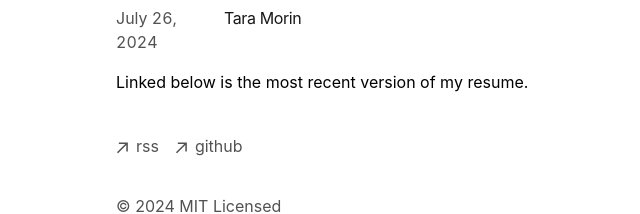
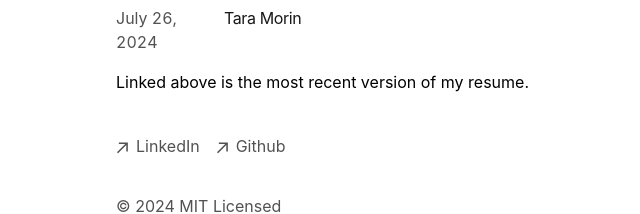
Before and after one commit to tara-morin/website, a Next.js app: page /resume in a window 1280 px wide. Shown: the part 194-408 px from the top of the page, without its empty margins (236-876 px from the left). Built offline with nearby package versions, Linux system fonts and the light colour scheme.

Commit message:
added linked in

```diff
--- a/app/components/footer.tsx
+++ b/app/components/footer.tsx
@@ -24,10 +24,10 @@ export default function Footer() {
             className="flex items-center transition-all hover:text-neutral-800 dark:hover:text-neutral-100"
             rel="noopener noreferrer"
             target="_blank"
-            href="/rss"
+            href="www.linkedin.com/in/tara-morin-2892b3231"
           >
             <ArrowIcon />
-            <p className="ml-2 h-7">rss</p>
+            <p className="ml-2 h-7">LinkedIn</p>
           </a>
         </li>
         <li>
@@ -38,7 +38,7 @@ export default function Footer() {
             href="https://github.com/tara-morin"
           >
             <ArrowIcon />
-            <p className="ml-2 h-7">github</p>
+            <p className="ml-2 h-7">Github</p>
           </a>
         </li>
       </ul>
--- a/app/resume/page.tsx
+++ b/app/resume/page.tsx
@@ -12,7 +12,7 @@ export default function Page() {
       <BlogPosts />
 
     <p className="mb-2">
-      {'Linked below is the most recent version of my resume.'}
+      {'Linked above is the most recent version of my resume.'}
     </p>
 
     </section>
```
